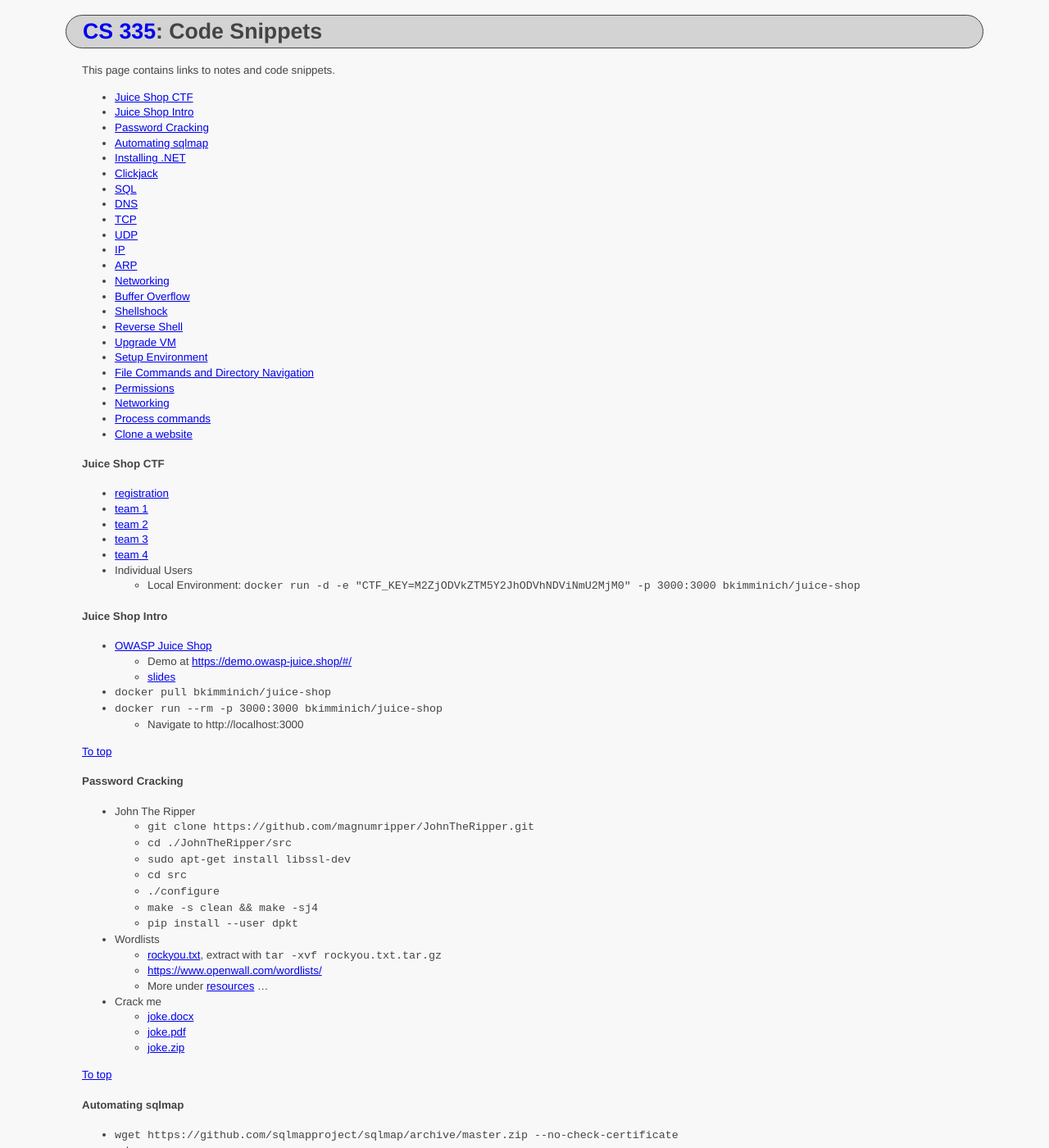
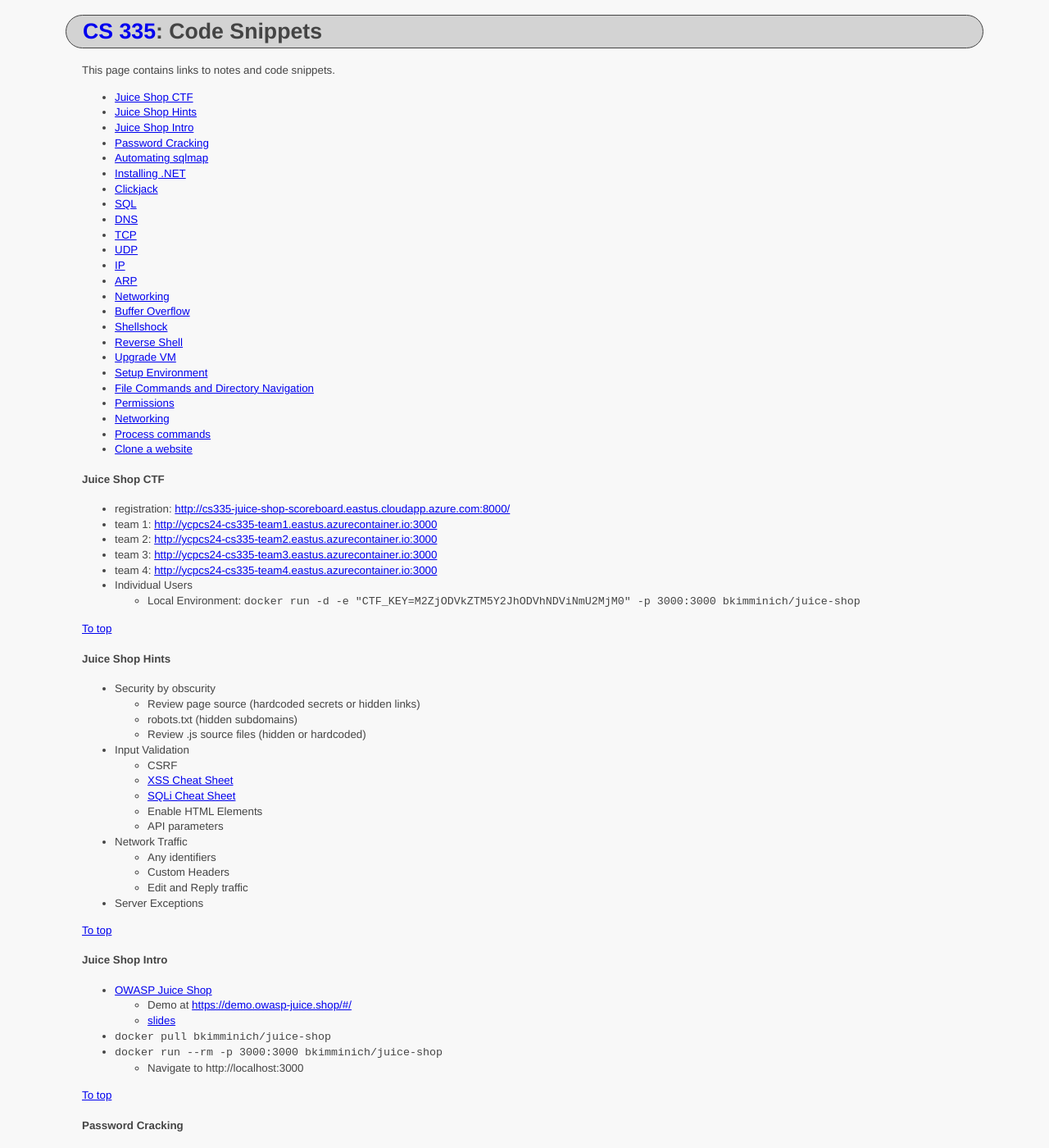
Before and after one commit to ycpcs/cs335-spring2024, a Jekyll site: the page built from notes/index.md, in a window 1280 px wide and 1400 px high. Shown: the whole window at 82% size. Built offline with Jekyll 4.4.1, drawn with Linux system fonts in a browser that asks for light colours.

Commit message:
add hints

````diff
--- a/notes/index.md
+++ b/notes/index.md
@@ -7,6 +7,7 @@ title: "Code Snippets"
 This page contains links to notes and code snippets.
 
 - [Juice Shop CTF](#juice-shop-ctf)
+- [Juice Shop Hints](#juice-shop-hints)
 - [Juice Shop Intro](#juice-shop-intro)
 - [Password Cracking](#password-cracking)
 - [Automating sqlmap](#automating-sqlmap)
@@ -31,13 +32,34 @@ This page contains links to notes and code snippets.
 - [Clone a website](#clone-a-website)
 
 #### Juice Shop CTF
-  - [registration](http://cs335-juice-shop-scoreboard.eastus.cloudapp.azure.com:8000/)
-  - [team 1](http://ycpcs24-cs335-team1.eastus.azurecontainer.io:3000)
-  - [team 2](http://ycpcs24-cs335-team2.eastus.azurecontainer.io:3000)
-  - [team 3](http://ycpcs24-cs335-team3.eastus.azurecontainer.io:3000)
-  - [team 4](http://ycpcs24-cs335-team4.eastus.azurecontainer.io:3000)
-  - Individual Users
-    - Local Environment: ```docker run -d -e "CTF_KEY=M2ZjODVkZTM5Y2JhODVhNDViNmU2MjM0" -p 3000:3000 bkimminich/juice-shop```
+- registration: [http://cs335-juice-shop-scoreboard.eastus.cloudapp.azure.com:8000/](http://cs335-juice-shop-scoreboard.eastus.cloudapp.azure.com:8000/)
+- team 1: [http://ycpcs24-cs335-team1.eastus.azurecontainer.io:3000](http://ycpcs24-cs335-team1.eastus.azurecontainer.io:3000)
+- team 2: [http://ycpcs24-cs335-team2.eastus.azurecontainer.io:3000](http://ycpcs24-cs335-team2.eastus.azurecontainer.io:3000)
+- team 3: [http://ycpcs24-cs335-team3.eastus.azurecontainer.io:3000](http://ycpcs24-cs335-team3.eastus.azurecontainer.io:3000)
+- team 4: [http://ycpcs24-cs335-team4.eastus.azurecontainer.io:3000](http://ycpcs24-cs335-team4.eastus.azurecontainer.io:3000)
+- Individual Users
+  - Local Environment: ```docker run -d -e "CTF_KEY=M2ZjODVkZTM5Y2JhODVhNDViNmU2MjM0" -p 3000:3000 bkimminich/juice-shop```
+
+<a href="#">To top</a>
+
+#### Juice Shop Hints
+- Security by obscurity
+  - Review page source (hardcoded secrets or hidden links)
+  - robots.txt (hidden subdomains)
+  - Review .js source files (hidden or hardcoded)
+- Input Validation
+  - CSRF
+  - [XSS Cheat Sheet](https://portswigger.net/web-security/cross-site-scripting/cheat-sheet)
+  - [SQLi Cheat Sheet](https://portswigger.net/web-security/sql-injection/cheat-sheet)
+  - Enable HTML Elements
+  - API parameters
+- Network Traffic
+  - Any identifiers
+  - Custom Headers
+  - Edit and Reply traffic
+- Server Exceptions
+
+<a href="#">To top</a>
 
 #### Juice Shop Intro
 - [OWASP Juice Shop](https://owasp.org/www-project-juice-shop/)
````
